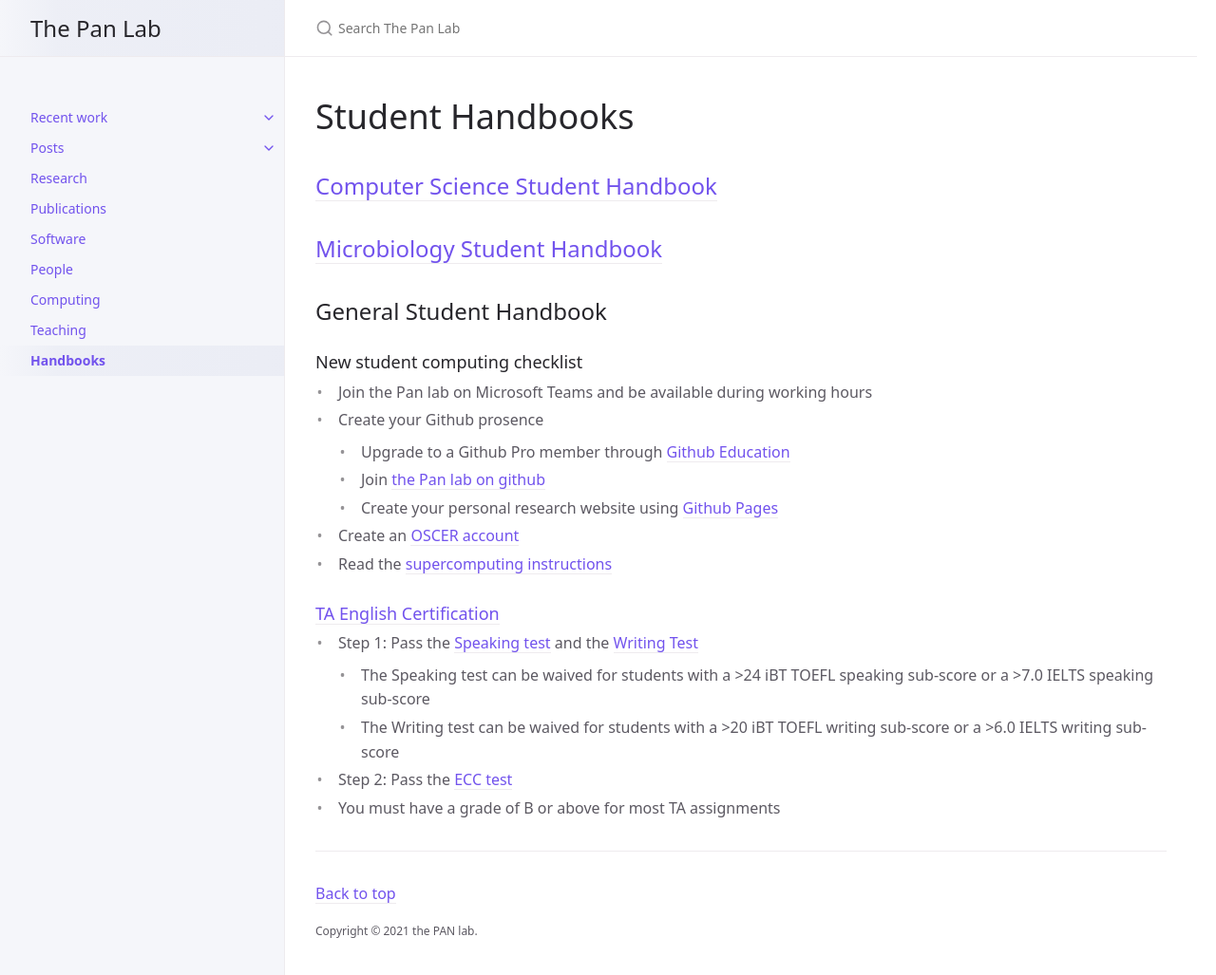
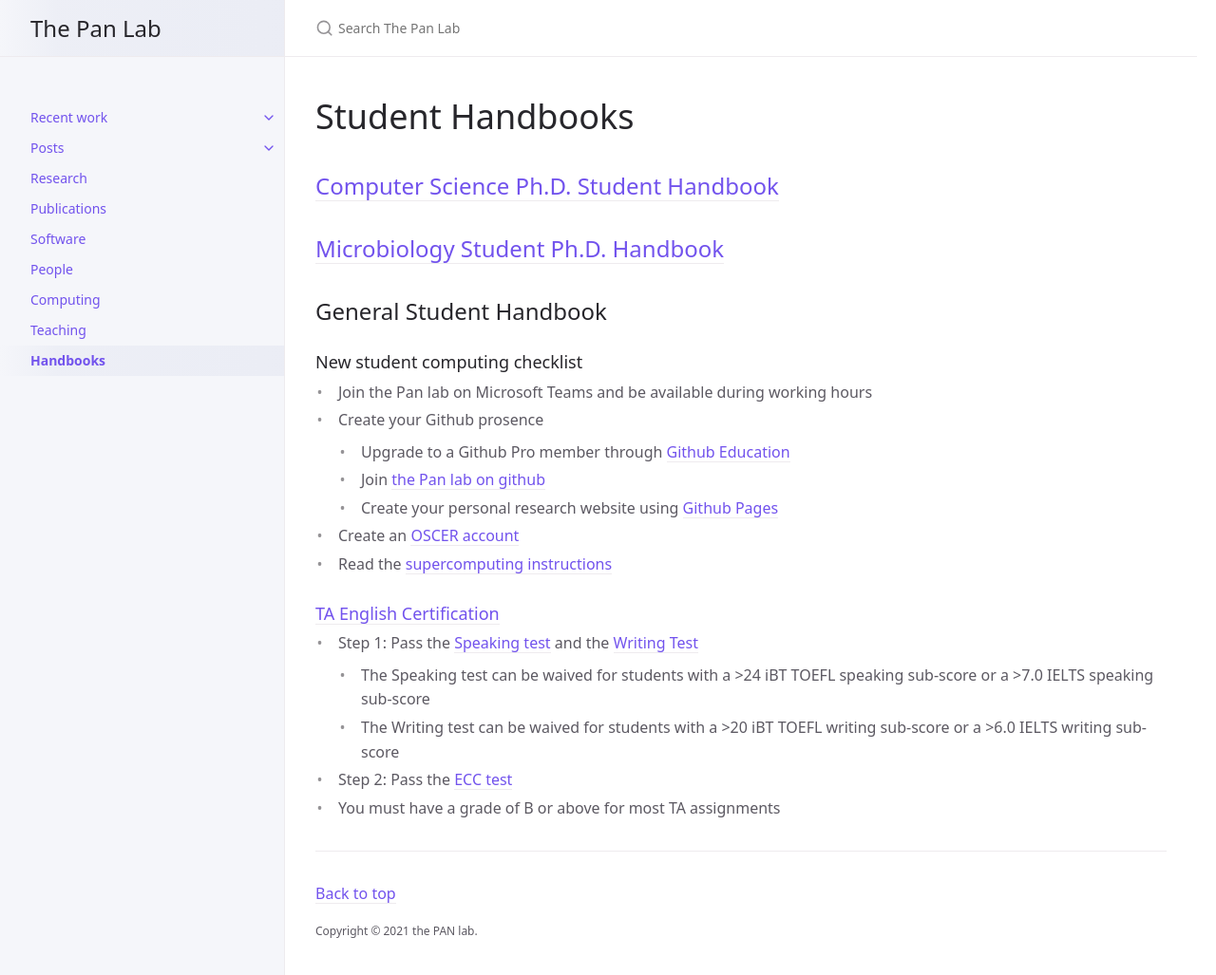
Before and after one commit to thepanlab/thepanlab.github.io, a Jekyll site: the page built from docs/handbook.md, in a window 1280 px wide and 1030 px high. Shown: the top 1027 px of the window at 95% size. Built offline with Jekyll 4.4.1, drawn with Linux system fonts in a browser that asks for light colours.

```diff
--- a/docs/handbook.md
+++ b/docs/handbook.md
@@ -5,9 +5,9 @@ nav_order: 9
 ---
 # Student Handbooks
 
-## [Computer Science Student Handbook](/docs/handbook_CS.md)
+## [Computer Science Ph.D. Student Handbook](/docs/handbook_CS.md)
 
-## [Microbiology Student Handbook](/docs/handbook_Bio.md)
+## [Microbiology Student Ph.D. Handbook](/docs/handbook_Bio.md)
 
 ## General Student Handbook
 
```
